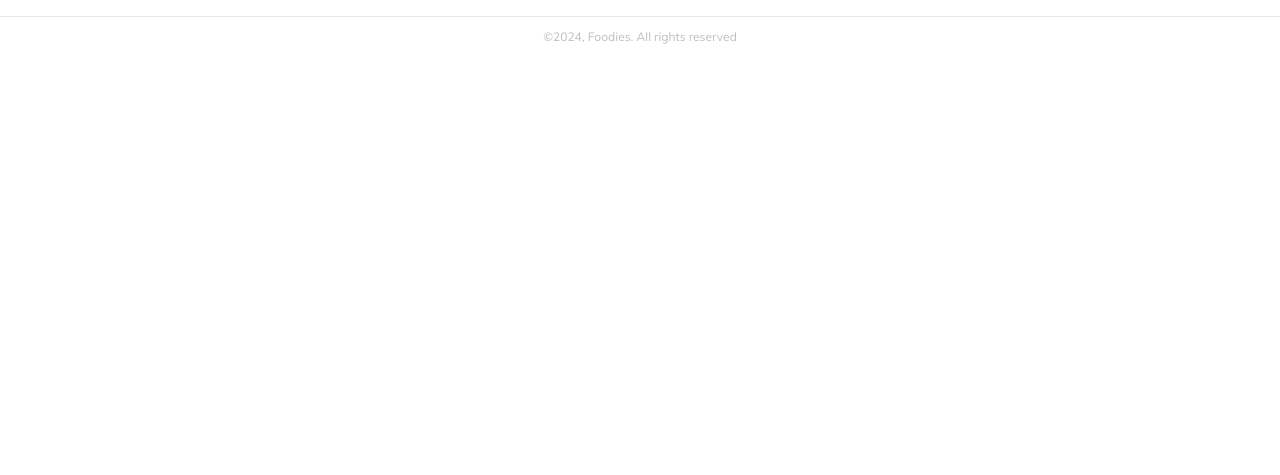
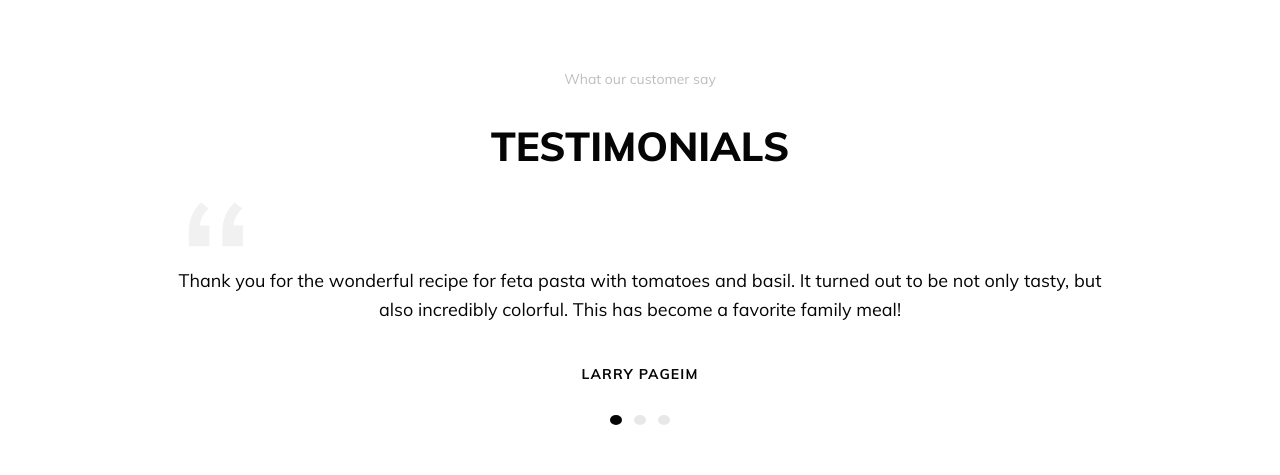
Before and after one commit to alexchernichenko18/webclient-foodies, a React (Create React App) app: page / in a window 1280 px wide. Shown: the part 864-1339 px from the top of the page. Before the commit the page ends 936 px from the top, so only its background shows below. Built offline with nearby package versions, Linux system fonts and the light colour scheme.

Commit message:
Testimonials done

```diff
--- /dev/null
+++ b/src/components/Testimonials/Testimonials.module.scss
@@ -0,0 +1,106 @@
+@import "../../styles/variables.scss";
+
+.section {
+    padding: 120px 0;
+    background-color: $color-white;
+    color: $color-black;
+}
+
+.container {
+    max-width: 960px;
+    margin: 0 auto;
+    padding: 0 16px;
+    text-align: center;
+}
+
+.subtitle {
+    font-size: 14px;
+    color: $color-gray;
+    margin-bottom: 12px;
+}
+
+.title {
+    font-size: 40px;
+    font-weight: 800;
+    margin-bottom: 0px;
+}
+
+.card {
+    position: relative;
+    padding-top: 80px;
+    animation: slideUp 0.4s ease;
+}
+
+.quote {
+    position: absolute;
+    top: 0;
+    left: 0;
+    font-size: 200px;
+    line-height: 1;
+    color: $color-border;
+    opacity: 0.6;
+    pointer-events: none;
+}
+
+.text {
+    font-size: 18px;
+    line-height: 1.6;
+    margin-bottom: 40px;
+    margin-top: 16px;
+}
+
+.author {
+    font-size: 14px;
+    font-weight: 700;
+    letter-spacing: 0.08em;
+    margin-bottom: 32px;
+}
+
+.dots {
+    display: flex;
+    justify-content: center;
+    gap: 12px;
+}
+
+.dot {
+    width: 10px;
+    height: 10px;
+    border-radius: 50%;
+    border: none;
+    background-color: $color-border;
+    cursor: pointer;
+}
+
+.active {
+    background-color: $color-black;
+}
+
+@keyframes slideUp {
+    from {
+        opacity: 0;
+        transform: translateY(24px);
+    }
+
+    to {
+        opacity: 1;
+        transform: translateY(0);
+    }
+}
+
+/* tablet */
+@media (max-width: 1279px) {
+    .title {
+        font-size: 32px;
+    }
+}
+
+/* mobile */
+@media (max-width: 767px) {
+    .section {
+        padding: 80px 0;
+    }
+
+    .text {
+        font-size: 16px;
+    }
+}
--- /dev/null
+++ b/src/components/Testimonials/Testimonials.tsx
@@ -0,0 +1,64 @@
+import { useState } from "react";
+import styles from "./Testimonials.module.scss";
+
+const testimonials = [
+  {
+    id: 1,
+    text:
+      "Thank you for the wonderful recipe for feta pasta with tomatoes and basil. It turned out to be not only tasty, but also incredibly colorful. This has become a favorite family meal!",
+    author: "LARRY PAGEIM",
+  },
+  {
+    id: 2,
+    text:
+      "The recipes are simple and easy to follow. Even as a beginner, I managed to cook an amazing dinner for my family.",
+    author: "JANE DOE",
+  },
+  {
+    id: 3,
+    text:
+      "I love how visually appealing and well-explained each recipe is. Cooking has become a real pleasure!",
+    author: "MICHAEL SMITH",
+  },
+];
+
+const Testimonials = () => {
+  const [activeIndex, setActiveIndex] = useState(0);
+
+  const { text, author } = testimonials[activeIndex];
+
+  return (
+    <section className={styles.section}>
+      <div className={styles.container}>
+        <p className={styles.subtitle}>What our customer say</p>
+        <h2 className={styles.title}>TESTIMONIALS</h2>
+
+        <div key={activeIndex} className={styles.card}>
+          <span className={styles.quote}>“</span>
+
+          <p className={styles.text}>{text}</p>
+
+          <p className={styles.author}>{author}</p>
+        </div>
+
+        <div className={styles.dots}>
+          {testimonials.map((_, index) => (
+            <button
+              key={index}
+              type="button"
+              className={
+                index === activeIndex
+                  ? `${styles.dot} ${styles.active}`
+                  : styles.dot
+              }
+              onClick={() => setActiveIndex(index)}
+              aria-label={`Show testimonial ${index + 1}`}
+            />
+          ))}
+        </div>
+      </div>
+    </section>
+  );
+};
+
+export default Testimonials;
--- a/src/layouts/LayoutPublic/LayoutPublic.tsx
+++ b/src/layouts/LayoutPublic/LayoutPublic.tsx
@@ -2,6 +2,7 @@ import { Outlet } from "react-router-dom";
 import HeroSection from "../../components/HeroSection/HeroSection";
 import Header from "../../components/Header/Header";
 import Footer from "../../components/Footer/Footer";
+import Testimonials from "../../components/Testimonials/Testimonials";
 
 import styles from "./LayoutPublic.module.scss";
 
@@ -11,6 +12,7 @@ const LayoutPublic = () => {
       <Header variant="dark" />
       <HeroSection />
       <Outlet />
+      <Testimonials />
       <Footer />
     </div>
   );
```
